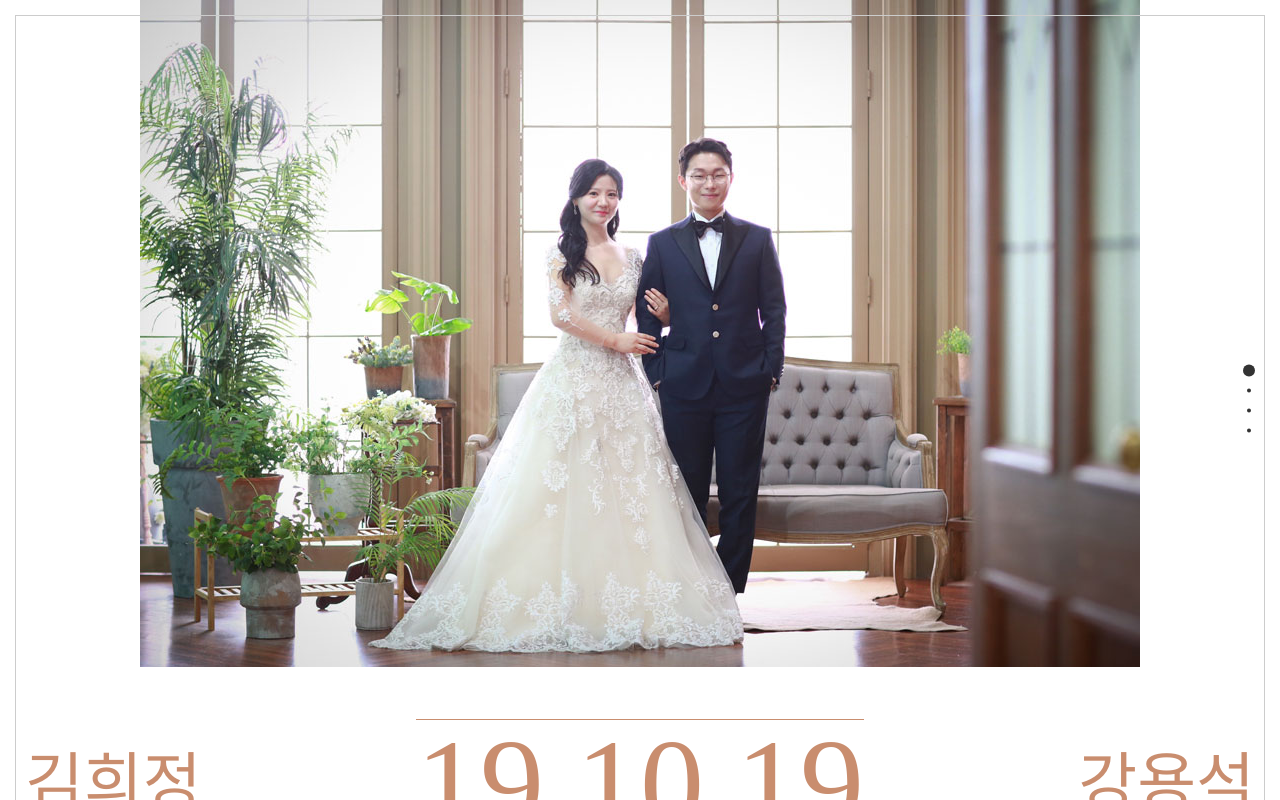
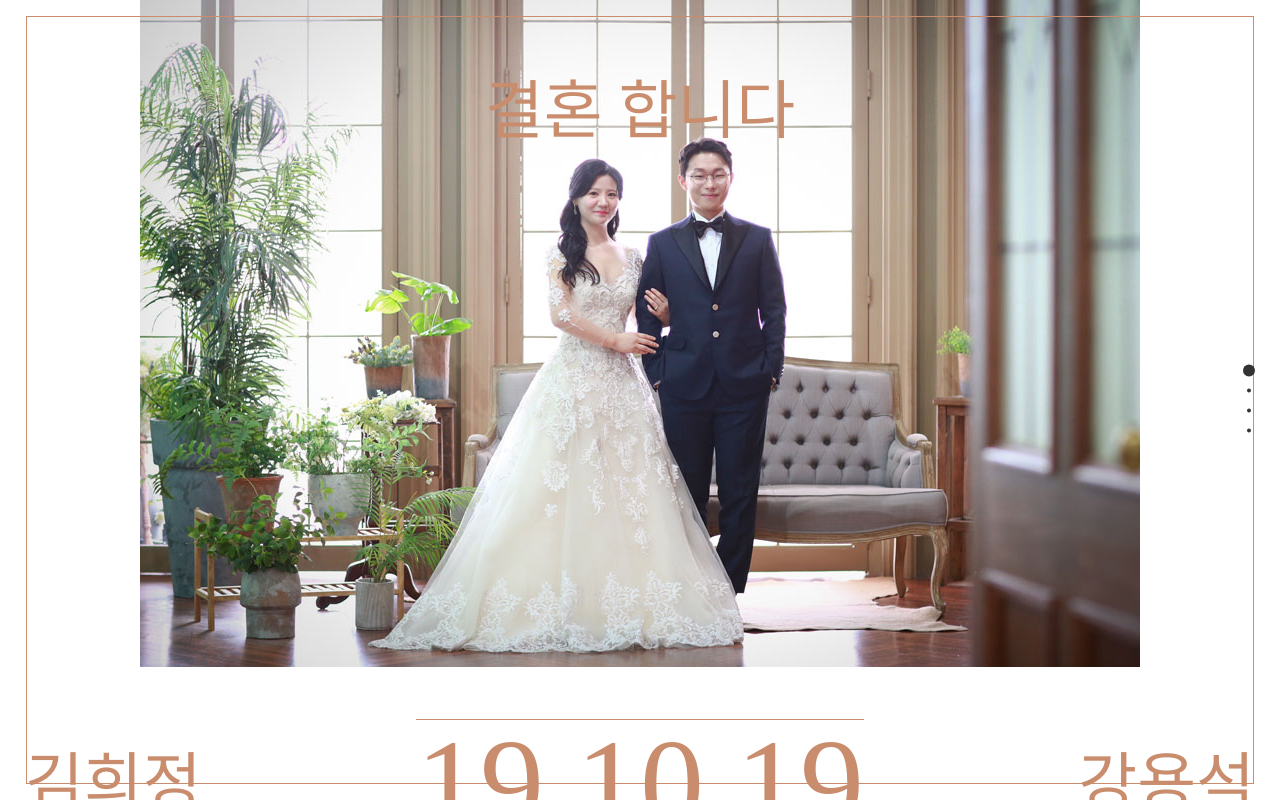
Before and after one commit to kangyongseok/wedding, a plain HTML site: page index.html in a window 1280 px wide. Drawn offline with nearby package versions, Linux system fonts and the light colour scheme; a web font is replaced by a local one.

Commit message:
modify: css

```diff
--- a/css/index.css
+++ b/css/index.css
@@ -20,19 +20,28 @@ body {
 
 
 .main_img {
-  height: 88vh;
+  height: 88%;
   background: url('../img/main.jpg') no-repeat 50% 0%;
   background-image: cover;
+}
+
+.title {
+  position: absolute;
+  width: 100%;
+  text-align: center;
+  top: 10vh;
+  font-size: 5vw;
+  color: #c98d6e;
 }
 
 .main_img::after {
   content:'';
   position: absolute;
-  top: 15px;
-  bottom: 15px;
-  left: 15px;
-  right: 15px;
-  border: 1px solid #cccccc;
+  top: 2%;
+  bottom: 2%;
+  left: 2%;
+  right: 2%;
+  border: 1px solid #c98d6e;
 }
 
 .name {
--- a/index.html
+++ b/index.html
@@ -27,7 +27,7 @@
   <div id="fullpage">
     <section class="section">
       <div class="main_img">
-
+        <div class="title">결혼 합니다</div>
       </div>
       <div class="name">
         <p>김희정</p>
```
